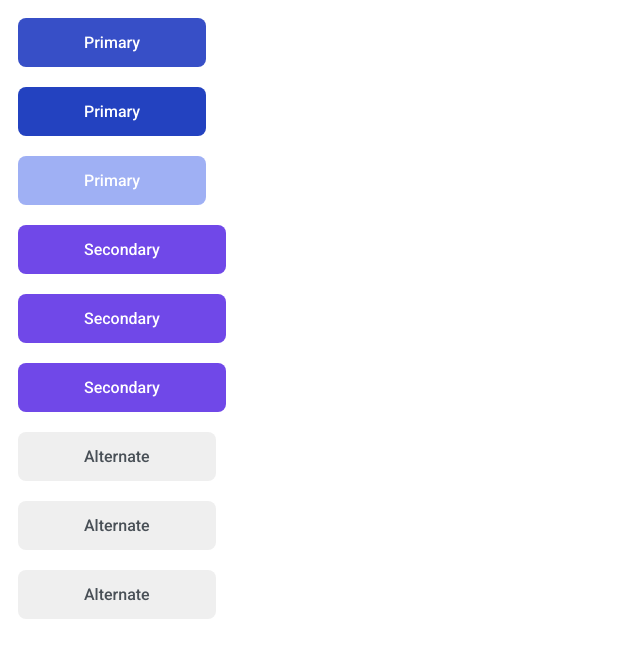
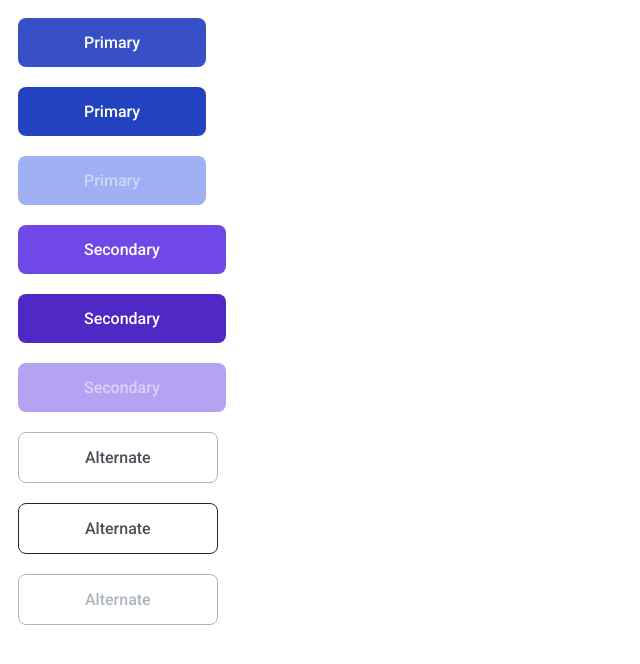
Before and after one commit to js-tasks-ru/htmlcss-20230411_igorvs, a website: page 03-lection1/01-button/index.html in a window 1280 px wide. Shown: the whole page, without its empty margins (0-640 px from the left). Drawn offline with Linux system fonts and the light colour scheme.

Commit message:
add solution for 3-module button

```diff
--- a/03-lection1/01-button/button.css
+++ b/03-lection1/01-button/button.css
@@ -30,9 +30,34 @@
     background-color: var(--secondary);
 }
 
+.button-color_secondary_hover {
+    background-color: var(--secondary-hover);
+}
+
+.button-color_secondary_disabled {
+    background-color: var(--secondary-disabled);
+    opacity: 0.5;
+}
+
 .button-color_alternate {
-    border: 1px;
-    border-color: var(----grey-3);
+    background-color: var(--white);
+    border-style: solid;
+    border-width: 1px;
+    border-color: var(--grey-3);
+}
+
+.button-color_alternate_hover {
+    background-color: var(--white);
+    border-style: solid;
+    border-width: 1px;
+    border-color: var(--black);
+}
+
+.button-color_alternate_disabled {
+    background-color: var(--white);
+    border-style: solid;
+    border-width: 1px;
+    border-color: var(--grey-3);
 }
 
 .button__text {
@@ -45,6 +70,18 @@
     color: var(--white);
 }
 
+.button__text_primary_disabled {
+    opacity: 0.5;
+}
+
+.button__text_secondary_disabled {
+    opacity: 0.5;
+}
+
 .button__text_alternate {
     color: var(--grey-4);
 }
+
+.button__text_alternate_disabled {
+    color: var(--grey-3);
+}
--- a/03-lection1/01-button/index.html
+++ b/03-lection1/01-button/index.html
@@ -18,7 +18,7 @@
         </div>
         <div class="wrapper">
             <button class="button button-color_primary_disabled">
-                <span class="button__text">Primary</span>
+                <span class="button__text button__text_primary_disabled">Primary</span>
             </button>
         </div>
         <div class="wrapper">
@@ -27,13 +27,13 @@
             </button>
         </div>
         <div class="wrapper">
-            <button class="button button-color_secondary">
+            <button class="button button-color_secondary_hover">
                 <span class="button__text">Secondary</span>
             </button>
         </div>
         <div class="wrapper">
-            <button class="button button-color_secondary">
-                <span class="button__text">Secondary</span>
+            <button class="button button-color_secondary_disabled">
+                <span class="button__text button__text_secondary_disabled">Secondary</span>
             </button>
         </div>
         <div class="wrapper">
@@ -42,13 +42,13 @@
             </button>
         </div>
         <div class="wrapper">
-            <button class="button button_color-alternate">
+            <button class="button button-color_alternate_hover">
                 <span class="button__text button__text_alternate">Alternate</span>
             </button>
         </div>
         <div class="wrapper">
-            <button class="button button_color-alternate">
-                <span class="button__text button__text_alternate">Alternate</span>
+            <button class="button button-color_alternate_disabled">
+                <span class="button__text button__text_alternate_disabled">Alternate</span>
             </button>
         </div>
     </body>
--- a/assets/css/main.css
+++ b/assets/css/main.css
@@ -9,6 +9,8 @@
     --black: #212429;
     --pink: #F784AD;
     --purple: #7048E8;
+    --purple-hover: #5028C6;
+    --purple-disabled: #7048E8;
     --blue: #374FC7;
     --blue-hover: #2342C0;
     --blue-disabled: #4263EB;
@@ -25,6 +27,8 @@
     --primary-hover: var(--blue-hover);
     --primary-disabled: var(--blue-disabled);
     --secondary: var(--purple);
+    --secondary-hover: var(--purple-hover);
+    --secondary-disabled: var(--purple-disabled);
 }
 
 * {
```
